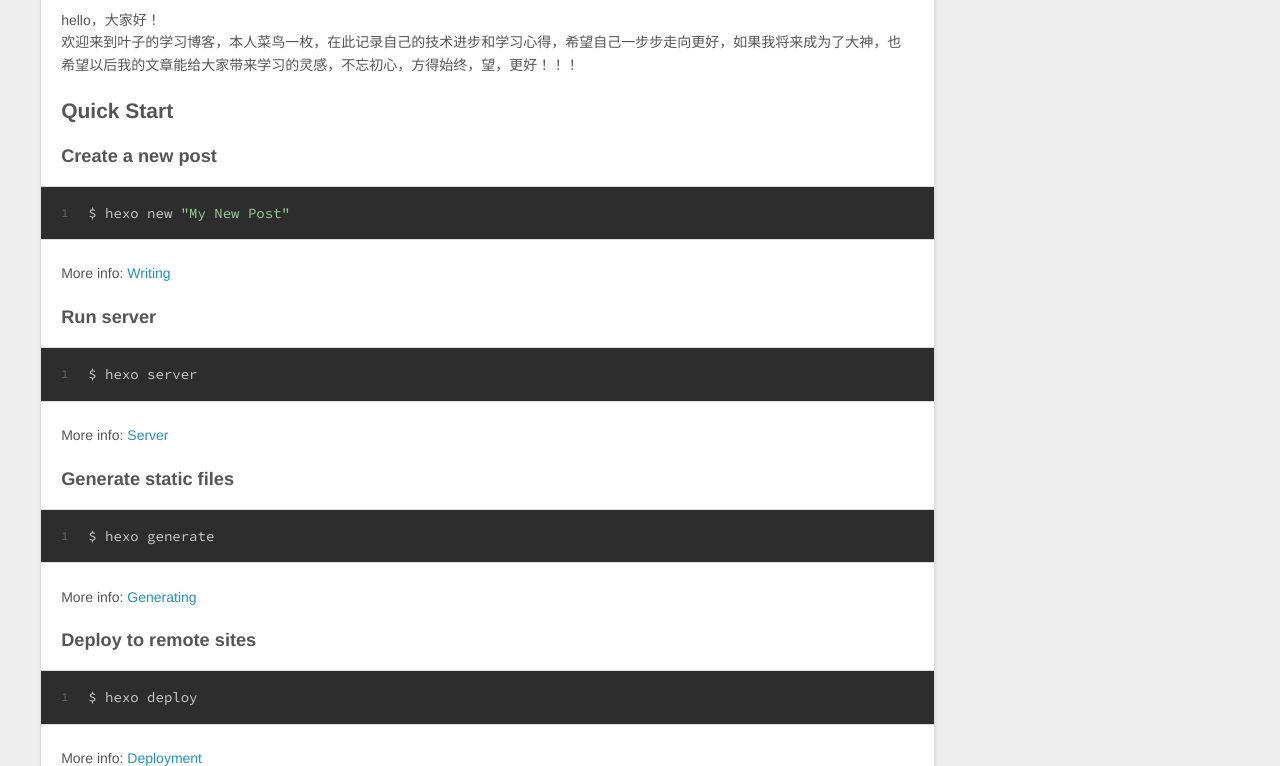
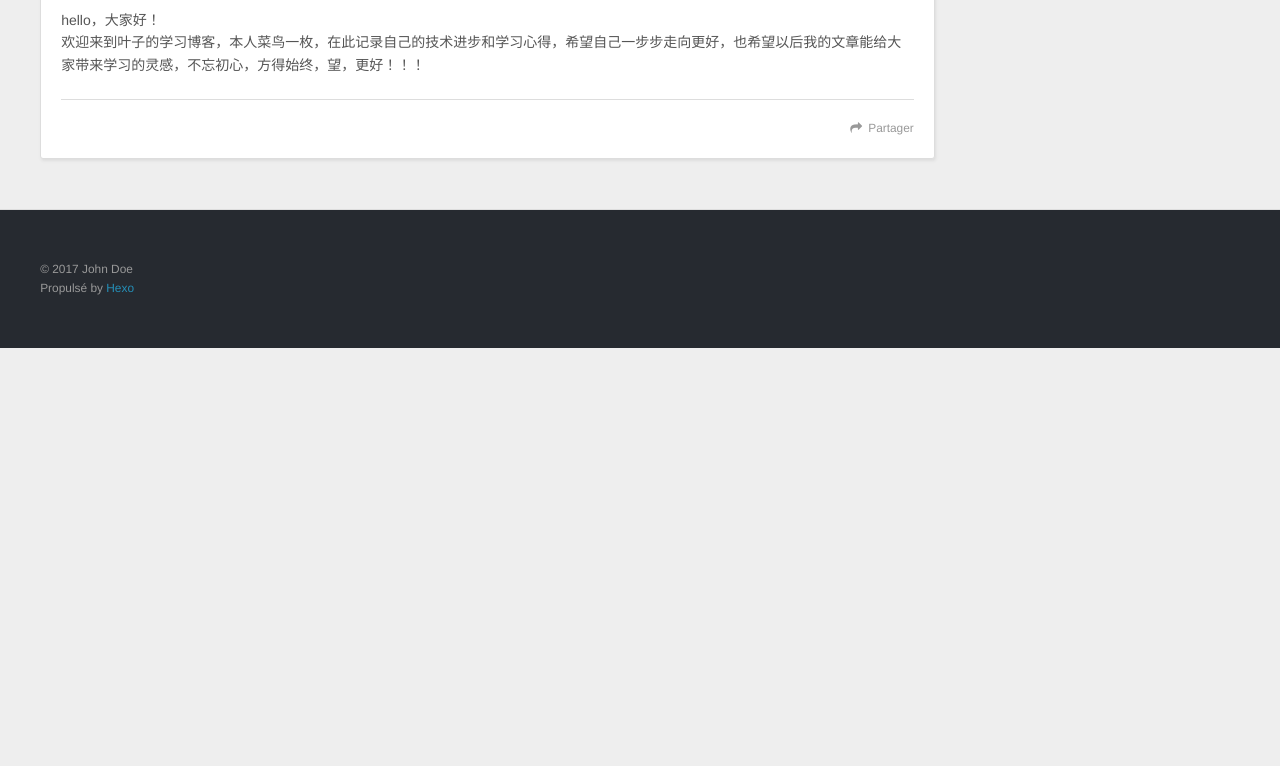
Before and after one commit to githubyezi/githubyezi.github.io, a plain HTML site: page index.html in a window 1280 px wide. Shown: the part 634-1400 px from the top of the page. After the commit the page ends 982 px from the top, so only its background shows below. Drawn offline with nearby package versions, Linux system fonts and the light colour scheme.

Commit message:
Site updated: 2017-02-10 22:51:05

```diff
--- a/index.html
+++ b/index.html
@@ -119,15 +119,7 @@
 
     <div class="article-entry" itemprop="articleBody">
 
-        <p>hello，大家好！<br>欢迎来到叶子的学习博客，本人菜鸟一枚，在此记录自己的技术进步和学习心得，希望自己一步步走向更好，如果我将来成为了大神，也希望以后我的文章能给大家带来学习的灵感，不忘初心，方得始终，望，更好！！！</p>
-<h2 id="Quick-Start"><a href="#Quick-Start" class="headerlink" title="Quick Start"></a>Quick Start</h2><h3 id="Create-a-new-post"><a href="#Create-a-new-post" class="headerlink" title="Create a new post"></a>Create a new post</h3><figure class="highlight bash"><table><tr><td class="gutter"><pre><div class="line">1</div></pre></td><td class="code"><pre><div class="line">$ hexo new <span class="string">"My New Post"</span></div></pre></td></tr></table></figure>
-<p>More info: <a href="https://hexo.io/docs/writing.html" target="_blank" rel="external">Writing</a></p>
-<h3 id="Run-server"><a href="#Run-server" class="headerlink" title="Run server"></a>Run server</h3><figure class="highlight bash"><table><tr><td class="gutter"><pre><div class="line">1</div></pre></td><td class="code"><pre><div class="line">$ hexo server</div></pre></td></tr></table></figure>
-<p>More info: <a href="https://hexo.io/docs/server.html" target="_blank" rel="external">Server</a></p>
-<h3 id="Generate-static-files"><a href="#Generate-static-files" class="headerlink" title="Generate static files"></a>Generate static files</h3><figure class="highlight bash"><table><tr><td class="gutter"><pre><div class="line">1</div></pre></td><td class="code"><pre><div class="line">$ hexo generate</div></pre></td></tr></table></figure>
-<p>More info: <a href="https://hexo.io/docs/generating.html" target="_blank" rel="external">Generating</a></p>
-<h3 id="Deploy-to-remote-sites"><a href="#Deploy-to-remote-sites" class="headerlink" title="Deploy to remote sites"></a>Deploy to remote sites</h3><figure class="highlight bash"><table><tr><td class="gutter"><pre><div class="line">1</div></pre></td><td class="code"><pre><div class="line">$ hexo deploy</div></pre></td></tr></table></figure>
-<p>More info: <a href="https://hexo.io/docs/deployment.html" target="_blank" rel="external">Deployment</a></p>
+        <p>hello，大家好！<br>欢迎来到叶子的学习博客，本人菜鸟一枚，在此记录自己的技术进步和学习心得，希望自己一步步走向更好，也希望以后我的文章能给大家带来学习的灵感，不忘初心，方得始终，望，更好！！！</p>
 
 
     </div>
```
Also changed, not shown: 2017/02/04/hello-world/index.html (+5 -22 lines).
